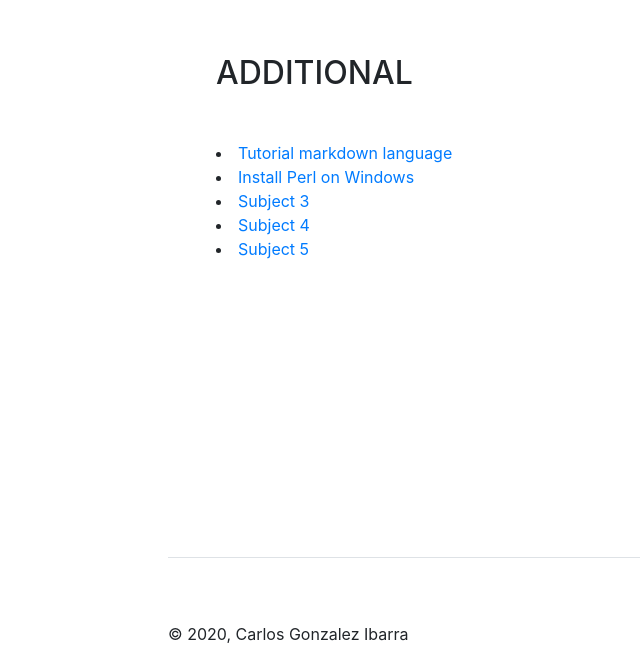
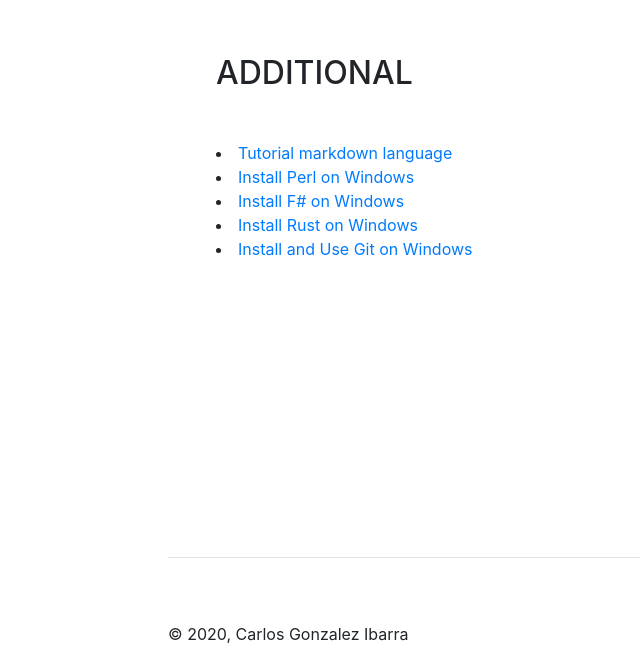
Before and after one commit to jc-gi/tc, a website with bundled scripts: page index.html in a window 1280 px wide. Shown: the part 8294-8956 px from the top of the page, without its empty margins (104-744 px from the left). Built offline with nearby package versions, Linux system fonts and the light colour scheme; a web font is replaced by a local one.

Commit message:
Debbuging

```diff
--- a/index.html
+++ b/index.html
@@ -609,15 +609,15 @@
 
     <li>
       <i class="fa-li fa fa-file-o text-warning"></i>
-      <a href=" ">	Subject 3</a></li>
+      <a href="https://fsharp.org/use/windows/">Install F# on Windows</a></li>
 
     <li>
       <i class="fa-li fa fa-file-o text-warning"></i>
-      <a href=" ">Subject 4</a></li>
+      <a href="https://www.rust-lang.org/tools/install">Install Rust on Windows</a></li>
 
       <li>
         <i class="fa-li fa fa-file-o text-warning"></i>
-        <a href=" ">Subject 5</a></li>
+        <a href="https://rogerdudler.github.io/git-guide/index.es.html">Install and Use Git on Windows</a></li>
 
   </div>
 </section>
```
Also changed, not shown: 1 other file.
